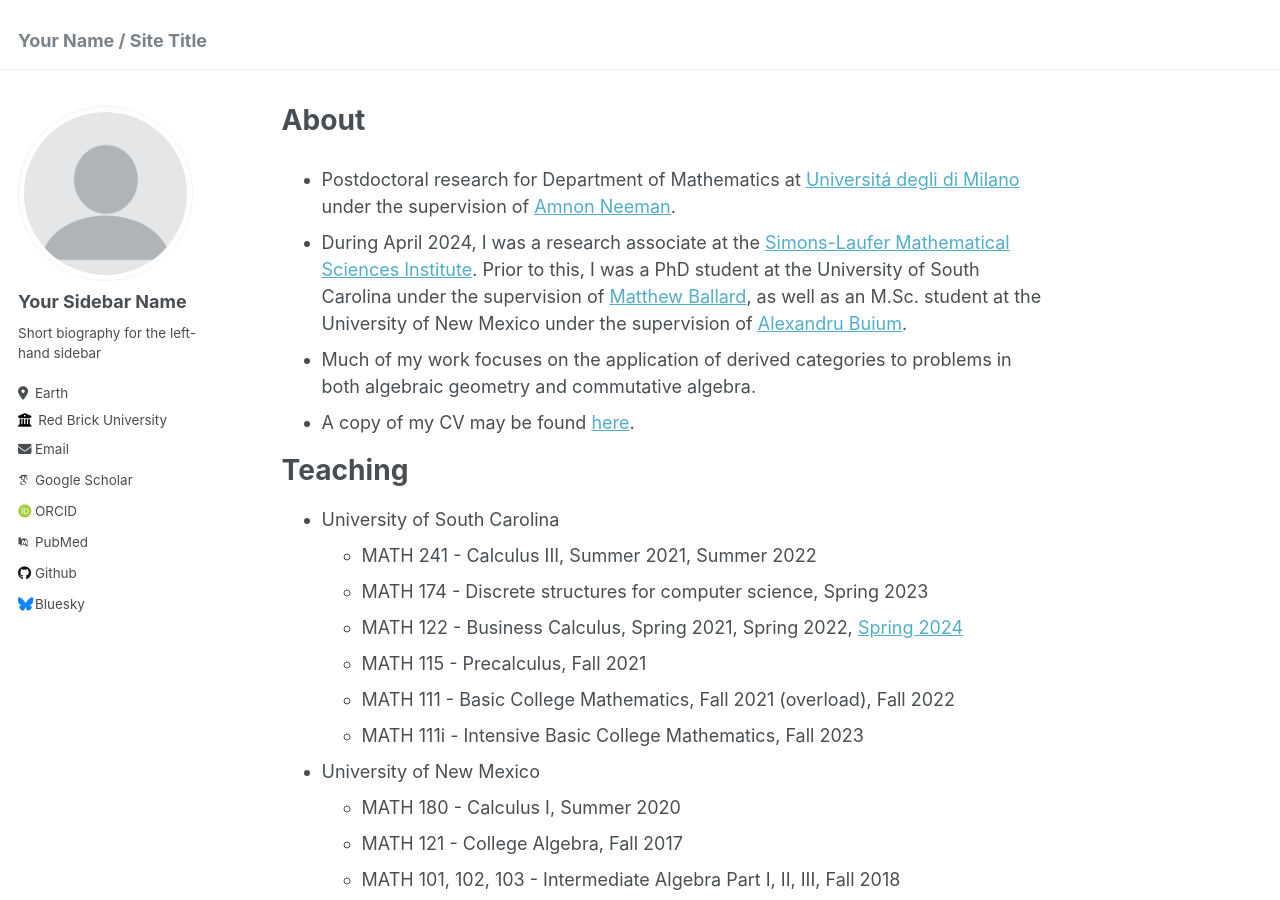
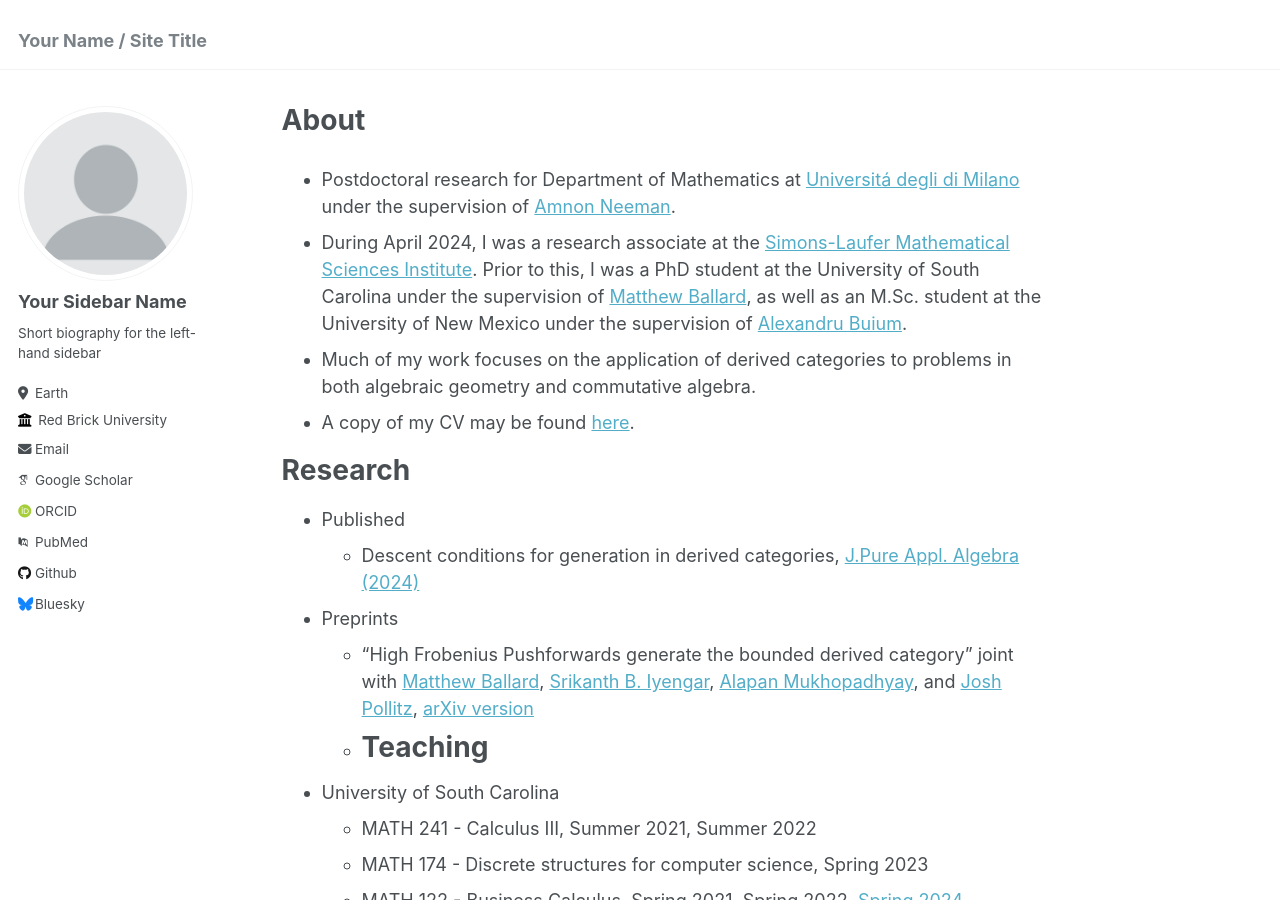
Before and after one commit to lankp/oldoldfile, a Jekyll site: the page built from _pages/about.md, in a window 1280 px wide and 900 px high. Built offline with Jekyll 4.4.1, drawn with Linux system fonts in a browser that asks for light colours; some web fonts are replaced.

Commit message:
Update about.md

```diff
--- a/_pages/about.md
+++ b/_pages/about.md
@@ -11,6 +11,13 @@ redirect_from:
 - Much of my work focuses on the application of derived categories to problems in both algebraic geometry and commutative algebra.
 - A copy of my CV may be found [here](lankp.github.io/files/Lank-CV.pdf).
 
+Research
+==
+- Published
+  - Descent conditions for generation in derived categories, [J.Pure Appl. Algebra (2024)](https://doi.org/10.1016/j.jpaa.2024.107671)
+- Preprints
+  - "High Frobenius Pushforwards generate the bounded derived category" joint with [Matthew Ballard](https://www.matthewrobertballard.com/), [Srikanth B. Iyengar](https://www.math.utah.edu/~iyengar/), [Alapan Mukhopadhyay](http://www-personal.umich.edu/~alapanm/), and [Josh Pollitz](https://www.joshpollitz.com/), [arXiv version](https://arxiv.org/abs/2303.18085)
+  -
 Teaching
 ==
 
```
